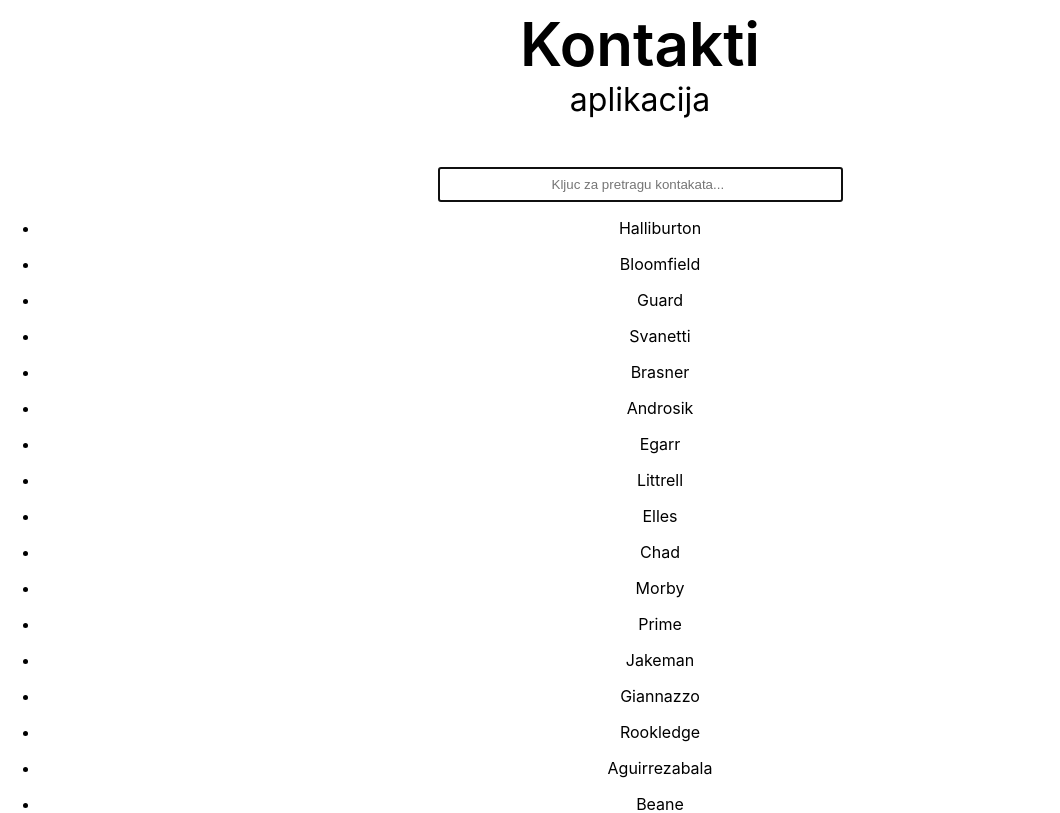
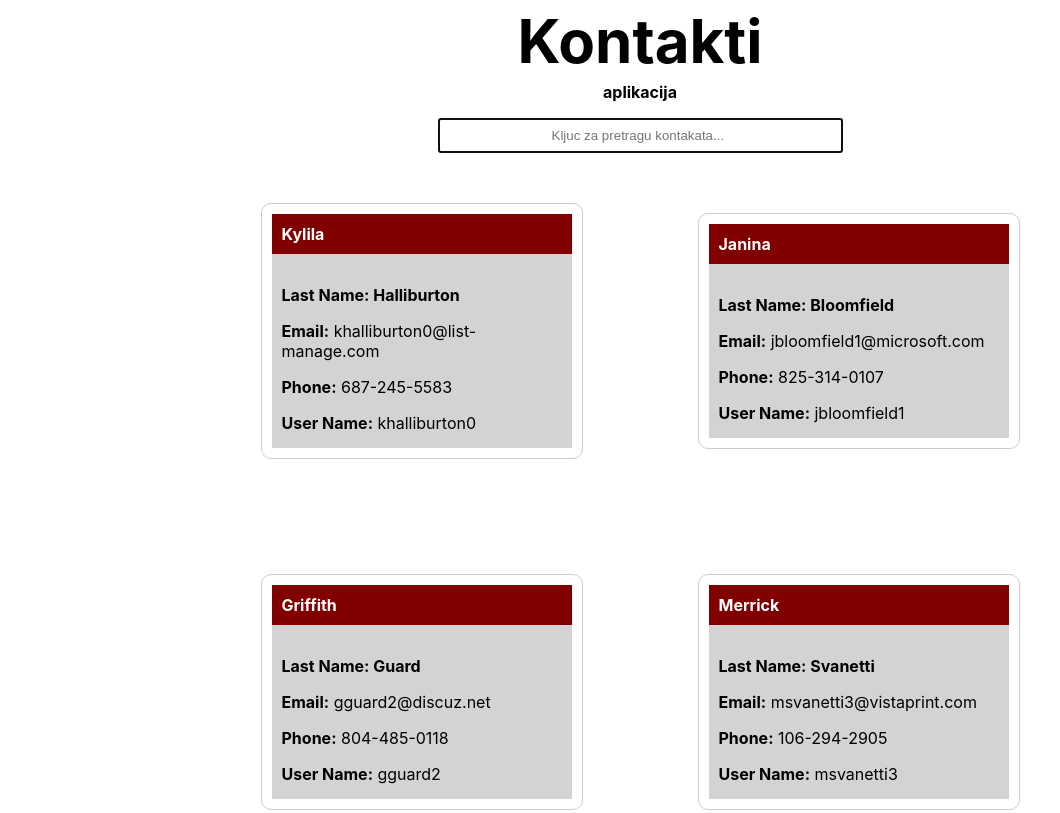
Before and after one commit to 00Marija00/reactdomaci, a React (Create React App) app in the folder reactdomaci/: page / in a window 1280 px wide. Shown: the top 813 px of the page, without its empty margins (0-1060 px from the left). Built offline with nearby package versions, Linux system fonts and the light colour scheme.

Commit message:
Azuriran izgled

```diff
--- a/reactdomaci/package.json
+++ b/reactdomaci/package.json
@@ -7,6 +7,7 @@
     "@testing-library/react": "^13.4.0",
     "@testing-library/user-event": "^13.5.0",
     "react": "^18.2.0",
+    "react-bootstrap": "^2.7.4",
     "react-dom": "^18.2.0",
     "react-scripts": "5.0.1",
     "web-vitals": "^2.1.4"
--- a/reactdomaci/src/App.css
+++ b/reactdomaci/src/App.css
@@ -28,25 +28,57 @@
   color: #61dafb;
 }
 
+.container {
+  display: flex;
+  flex-wrap: wrap;
+  justify-content: flex-start;
+  /* Align cards to the left */
+}
+
+.card {
+  border: 1px solid #ccc;
+  border-radius: 10px;
+  margin: 50px;
+  padding: 10px;
+}
+
+.card-header {
+  background-color: maroon;
+  color: white;
+  padding: 10px;
+  font-weight: bold;
+}
+
+.card-body {
+  background-color: lightgrey;
+  padding: 10px;
+}
+
+.card-text {
+  margin-bottom: 5px;
+}
+
+.fw-bold {
+  font-weight: bold;
+}
+
+.d-flex{
+  display: flex;
+  justify-content: center;
+  align-items: center;
+}
+
+.text-left{
+  text-align: left;
+}
+
 .title{
   font-size: 3.75rem;
-    font-weight: 600;
-    margin-top: 0.5rem;
-    margin-bottom: 0;
+  margin: 0.3rem;
 }
 
 .subtitle{
-  font-size: 2rem;
-  font-weight: 400;
-  margin-bottom: 3rem;
+  font-size: 1rem;
+  margin-bottom: 1rem;
   margin-top: 0;
 }
-
-@keyframes App-logo-spin {
-  from {
-    transform: rotate(0deg);
-  }
-  to {
-    transform: rotate(360deg);
-  }
-}
--- /dev/null
+++ b/reactdomaci/src/components/layout/stranice/Kontakt.jsx
@@ -0,0 +1,28 @@
+import React from 'react'
+
+export default function Kontakt({kontakt, width = 300}){
+    return(
+        <div className='container'>
+<div key={kontakt.id}
+        className="card"
+        style={{width:width}}
+        >
+
+        <div className="card-header">{kontakt.first_name}</div>
+        <div className="card-body text-wrap">
+        <h4 className="card-text"><span class="fw-bold">Last Name: </span>{kontakt.last_name}</h4>
+        <p className="card-text">
+            <span class="fw-bold">Email:</span> {kontakt.email}
+        </p>
+        <p className="card-text">
+            <span class="fw-bold">Phone:</span> {kontakt.phone}
+        </p>
+        <p className="card-text">
+            <span class="fw-bold">User Name:</span> {kontakt.user_name}
+        </p>
+        </div>
+        </div>
+        </div>
+
+    );
+}
--- a/reactdomaci/src/components/layout/stranice/KontaktiAplikacija.jsx
+++ b/reactdomaci/src/components/layout/stranice/KontaktiAplikacija.jsx
@@ -2,7 +2,7 @@ import React, {useRef, useEffect} from 'react'
 import Title from '../../Title'
 
 import Data from "../../../Data.json";
-
+import Kontakt from './Kontakt';
 
 export default function KontaktiAplikacija() {
 
@@ -20,11 +20,11 @@ export default function KontaktiAplikacija() {
 
         <input type="text" placeholder="Kljuc za pretragu kontakata..." className="mb-2" style={{padding:".5rem 7rem"}} ref={inputSearch}/>
 
-        <section className="d-flex" style={{gap:15, maxWidth:1600, margin:"auto"}}>
+        <section className="d-flex text-left" style={{gap:15, maxWidth:1600, margin:"auto", flexWrap:"wrap"}}>
 
-            {Data.map((contact) => <ul>
-                <li>{contact.last_name}</li>
-            </ul>)}
+            {Data.map((kontakt) =>
+                <Kontakt kontakt={kontakt}/>
+            )}
 
         </section>
 
```
Also changed, not shown: 1 other file (tests, documents, lock files or other folders).
